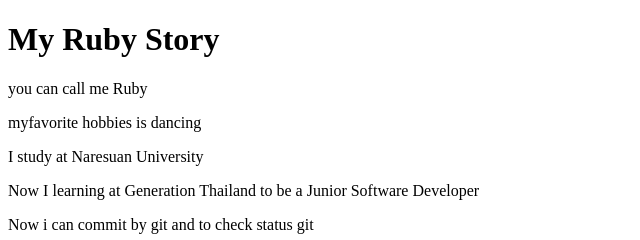
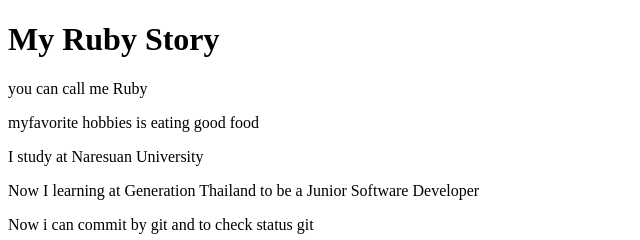
Before and after one commit to weerapongnaklang/learn-flex-jsd6, a plain HTML site: page index.html in a window 1280 px wide. Shown: the top 240 px of the page, 0-640 px from the left. Drawn offline with Linux system fonts and the light colour scheme.

Commit message:
Change my hobby

```diff
--- a/index.html
+++ b/index.html
@@ -8,7 +8,7 @@
 <body>
     <h1>My Ruby Story</h1>
     <p>you can call me Ruby</p>
-    <p>myfavorite hobbies is dancing</p>
+    <p>myfavorite hobbies is eating good food</p>
     <p>I study at Naresuan University</p>
     <p>Now I learning at Generation Thailand to be a Junior Software Developer</p>
     <p>Now i can commit by git and to check status git</p>
```
